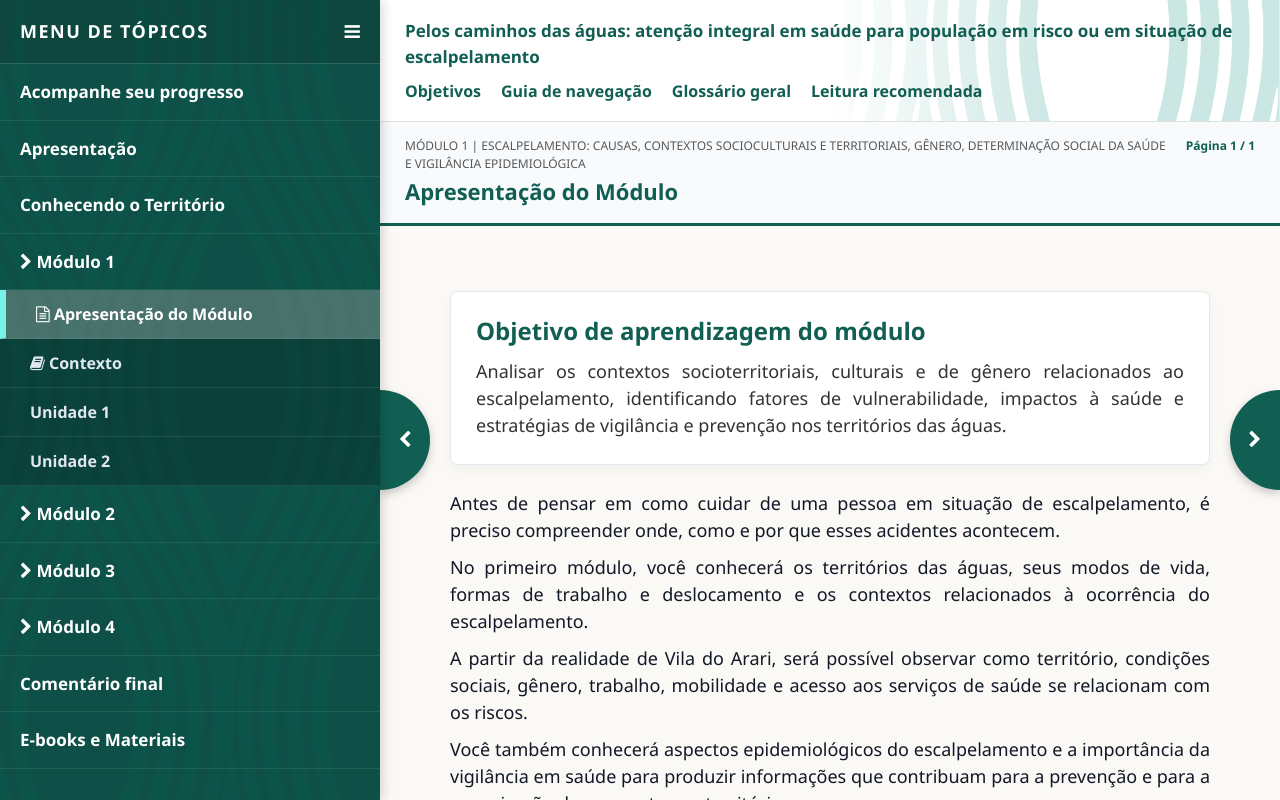
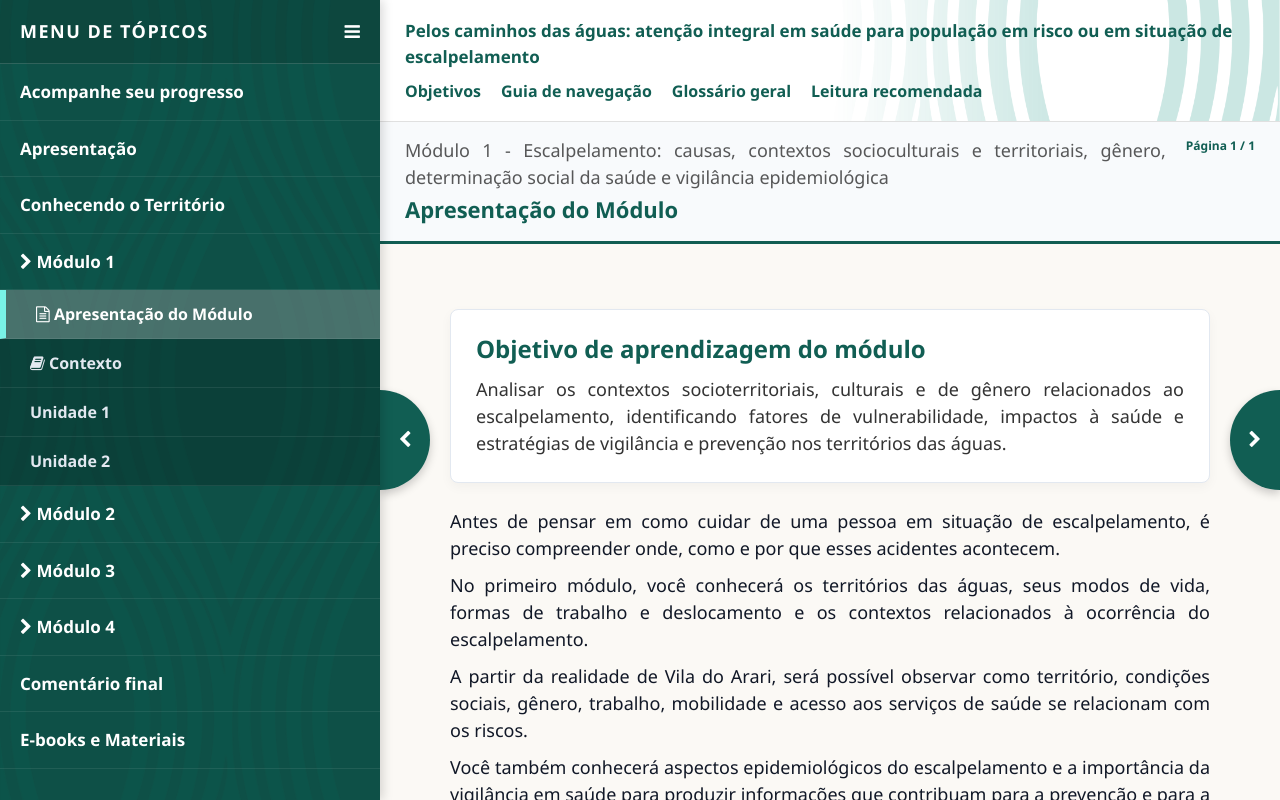
Before and after one commit to MjSoarees/escalpelamento-unasus, a plain HTML site: page index.html in a window 1280 px wide. Both pictures are taken after a click on the link "Módulo 1". Drawn offline with nearby package versions, Linux system fonts and the light colour scheme.

Commit message:
Mudança de texto

```diff
--- a/js/main.js
+++ b/js/main.js
@@ -437,7 +437,7 @@ const secoesCurso = [
     {
         id: 'm1_apresentacao',
 
-        titulo: 'MÓDULO 1 | Escalpelamento: causas, contextos socioculturais e territoriais, gênero, determinação social da saúde e vigilância epidemiológica',
+        titulo: 'Módulo 1 | Escalpelamento: causas, contextos socioculturais e territoriais, gênero, determinação social da saúde e vigilância epidemiológica',
         modulo: 'mod1',
         paginas: [
             {
@@ -932,16 +932,16 @@ function renderizarAtual() {
         let nomeModuloTexto = "";
 
         // Define o texto base superior de acordo com o módulo
-        if (secao.modulo === 'mod1') nomeModuloTexto = "MÓDULO 1 | Escalpelamento: causas, contextos socioculturais e territoriais, gênero, determinação social da saúde e vigilância epidemiológica";
-        else if (secao.modulo === 'mod2') nomeModuloTexto = "MÓDULO 2 | Direitos, proteção social e políticas públicas às pessoas em risco ou em situação de escalpelamento";
-        else if (secao.modulo === 'mod3') nomeModuloTexto = "MÓDULO 3 | Saúde mental e atenção psicossocial às pessoas vítimas de escalpelamento";
-        else if (secao.modulo === 'mod4') nomeModuloTexto = "Módulo 4 | Prevenção, acolhimento e coordenação do cuidado na Rede de Atenção à Saúde nos territórios das águas";
+        if (secao.modulo === 'mod1') nomeModuloTexto = "Módulo 1 - Escalpelamento: causas, contextos socioculturais e territoriais, gênero, determinação social da saúde e vigilância epidemiológica";
+        else if (secao.modulo === 'mod2') nomeModuloTexto = "Módulo 2 - Direitos, proteção social e políticas públicas às pessoas em risco ou em situação de escalpelamento";
+        else if (secao.modulo === 'mod3') nomeModuloTexto = "Módulo 3 - Saúde mental e atenção psicossocial às pessoas vítimas de escalpelamento";
+        else if (secao.modulo === 'mod4') nomeModuloTexto = "Módulo 4 - Prevenção, acolhimento e coordenação do cuidado na Rede de Atenção à Saúde nos territórios das águas";
         else nomeModuloTexto = "Curso";
 
         // Se estiver dentro de um módulo, exibe o nome do módulo em cima (suave/opaco) e o título embaixo em destaque com a cor do tema
         if (secao.modulo && secao.modulo !== 'base') {
             elSubtitulo.innerHTML = `
-                <div style="font-size: 12px !important; font-weight: normal; margin-bottom: 2px; color: rgba(0, 0, 0, 0.65); text-transform: uppercase;">${nomeModuloTexto}</div>
+                <div class="primeira-maiuscula" style="font-size: 18px !important; font-weight: normal; margin-bottom: 2px; color: rgba(0, 0, 0, 0.65); ">${nomeModuloTexto}</div>
                 <div style="font-size: 22px !important; font-weight: bold; color: var(--mod-active-color);">${pagina.header || secao.titulo}</div>
             `;
         } else {
```
Also changed, not shown: css/estilo.css (line endings or trailing spaces).
